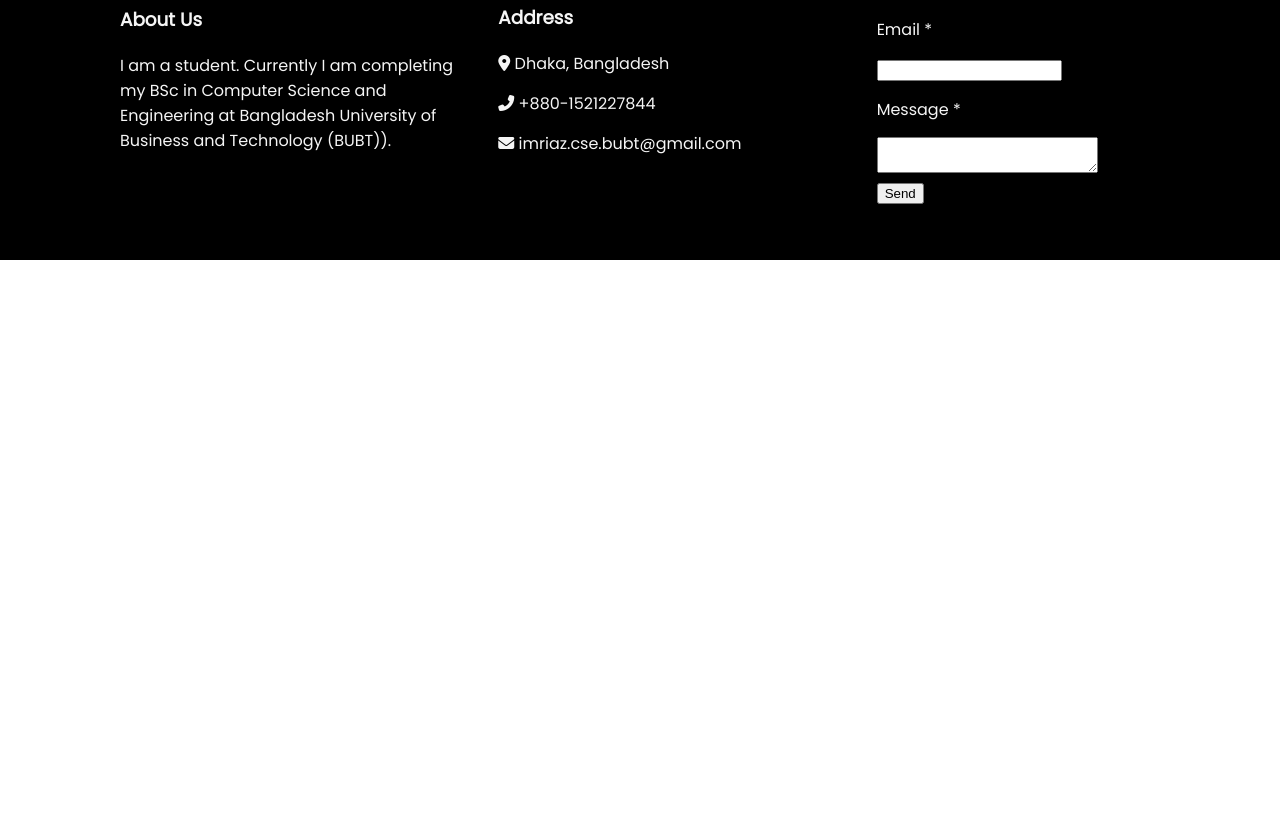
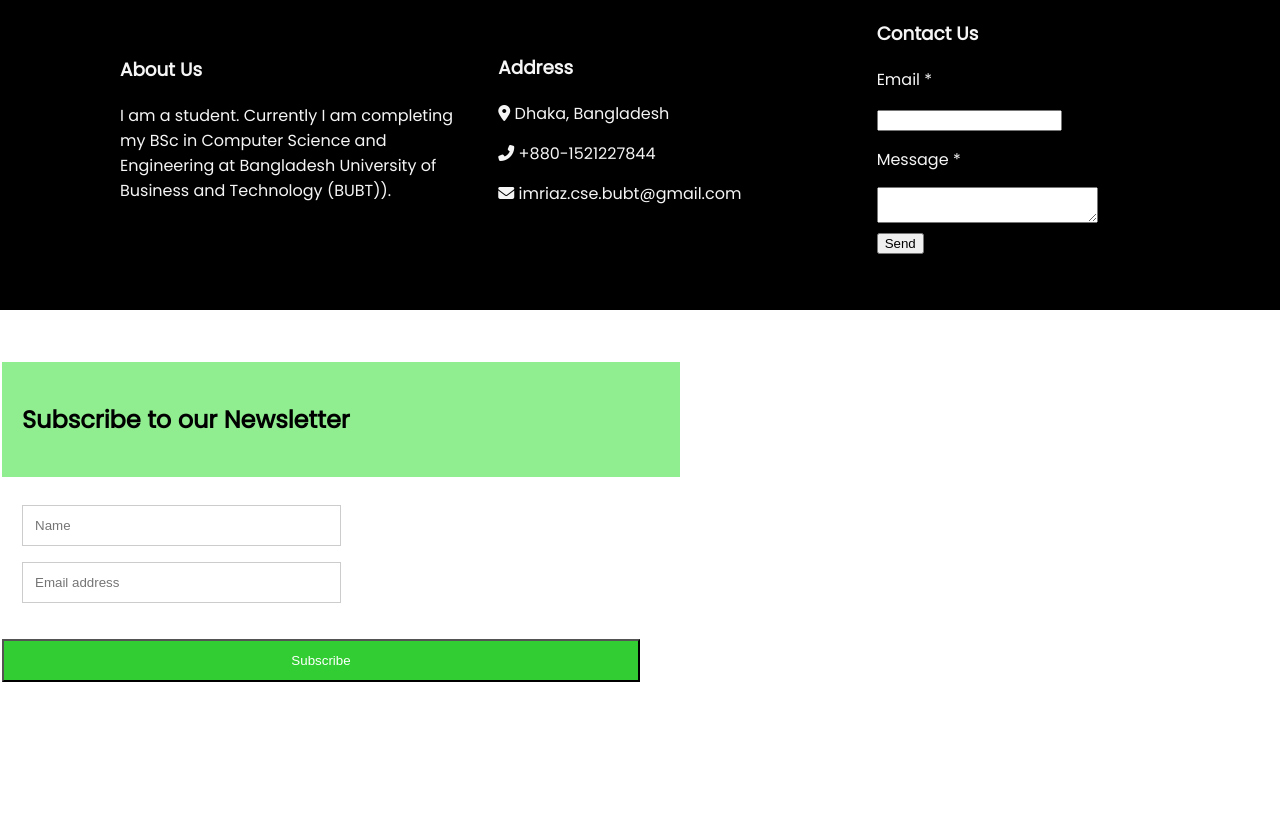
Before and after one commit to Imriaz/football-website, a plain HTML site: page index.html in a window 1280 px wide. Shown: the part 3503-4343 px from the top of the page. Before the commit the page ends 3763 px from the top, so only its background shows below. Drawn offline with Linux system fonts and the light colour scheme.

Commit message:
All done

```diff
--- a/index.html
+++ b/index.html
@@ -290,8 +290,25 @@
     </section>
     <!-- about us footer part ends here  -->
 
+    <!-- Subscribe Newslatter section start here -->
+    <form class="news-latter" action="">
+        <div class="form-container">
+            <h2>Subscribe to our Newsletter</h2>
+        </div>
+
+        <div class="form-container" style="background-color:white">
+            <input type="text" placeholder="Name" name="name" required>
+            <input type="text" placeholder="Email address" name="mail" required>
+        </div>
+
+        <div>
+            <input class="form-submit-button" type="submit" value="Subscribe">
+        </div>
+    </form>
+    <!-- Subscribe Newslatter section end here -->
+
     <!-- Footer Start -->
-    <!-- <footer>
+    <footer>
         <div>
             <img src="images/Logo.png" alt="">
         </div>
@@ -304,7 +321,8 @@
         <div class="copyright">
             Copyright <i class="far fa-copyright"></i> 2022 Football
         </div>
-    </footer> -->
+    </footer>
+    <!-- Footer End -->
 </body>
 
 </html>
--- a/styles/style.css
+++ b/styles/style.css
@@ -224,17 +224,6 @@ height: 427px;
 
 /* Math Highlights Section End */
 
-/* Footer Section Start */
-
-footer{
-    width: 483.87px;
-    height: 213px;
-    margin-left: 475px;
-    margin-right: 481.13px;
-    margin-top: 154px;
-    margin-bottom: 63px;
-}
-
 /* footers 1st part designed Start (about us part) */
 /* used flex  */
 .footer-main-content{
@@ -244,6 +233,7 @@ footer{
     padding: 45px;
     padding-left: 100px;
     align-items: center;
+    margin-top: 50px;
 }
 .left,.center,.right{
     width: 31%;
@@ -276,6 +266,49 @@ footer{
 
 /* footers 1st part designed End(about us part) */
 
+/* Newslatter Section DEsign Start */
+/* Form Border*/
+.news-latter{
+    margin-top: 50px;
+    border: 2px solid white;
+  }
+
+  /* Add some padding and a grey background color to containers */
+  .form-container {
+      width: 50%;
+    padding: 20px;
+    background-color: lightgreen;
+  }
+
+  /* Style the input elements and the submit button */
+  input[type=text] {
+    width: 50%;
+    padding: 12px;
+    margin: 8px 0;
+    display: inline-block;
+    border: 1px solid #ccc;
+    box-sizing: border-box;
+  }
+
+  /* Style the submit button */
+  .form-submit-button{
+    width: 50%;
+    background-color:limegreen;
+    color: white;
+    padding: 12px;
+    margin: 8px 0;
+  }
+/* Newslatter Section DEsign End */
+
+/* Footer Section Start */
+footer{
+    width: 483.87px;
+    height: 213px;
+    margin-left: 475px;
+    margin-right: 481.13px;
+    margin-top: 154px;
+    margin-bottom: 63px;
+}
 /* Footer Banner */
 footer img{
     width: 483.87px;
@@ -319,7 +352,6 @@ footer img{
      height: 138px;
      margin-left: 16px;
      margin-top: 112px;
-
      }
 
  .second-half{
@@ -328,12 +360,9 @@ footer img{
      margin-left: 15px;
      margin-top: 374px;
      margin-bottom: 61.83px;
-
-
      }
 
  .second-half:hover{
-
      transform: rotate(360deg);
      transition: transform 2s ease-in-out;
     }
@@ -345,7 +374,6 @@ footer img{
     .first-three-players, .second-three-players, .third-three-players, .fourth-three-players{
      grid-template-columns: repeat(1  ,1fr) ;
      margin: 0px 15px 24px 15px;
-
      }
 
     .footer-main-content{
@@ -361,8 +389,7 @@ footer img{
         margin: 10px;
     }
 
-
-    /* .footer-image{
+    .footer-image{
      width: 75px;
      height: 63px;
      margin-left: 1px;
@@ -376,57 +403,9 @@ footer img{
      margin-left: 95px;
      margin-right: 95px;
 
-    } */
-
-
     }
-/* Tablet Devices */
-/* @media only screen and (min-width:688px) and (max-width:992px){
-   .container{
-       width: 100%;
-   }
-   .players, .blog, .courses{
-       grid-template-columns: repeat(2,1fr);
  }
 
-} */
-
-/* responsive design starts */
-/* mediaquery */
-
-/* tablet device */
-/* @media only screen and (min-width:688px) and (max-width:992px) {
-    .container-section{
-        width: 100%;
-        height: auto;
-    }
-    .top-content h1{
-        margin: 5px;
-    }
-    .top-content, .banner-image img{
-        width: 80%;
-        margin: 15px;
-    }
-        .top-banner{
-            grid-template-columns: repeat(1,1fr);
-            background-color: #2D25A0;
-            justify-content: center;
-            width: 100%;
-    }
-    .blogs,.testimonial{
-        grid-template-columns: repeat(2,1fr);
-        justify-content: center;
-}
-    .footer-main-content{
-        display: grid;
-        grid-template-columns: repeat(2,1fr);
-        justify-content: center;
-    }
-    .left,.center,.right{
-        margin-bottom: 30px;
-    }
-    .footer-contents{
-        width: 100%;
-        margin: 40px;
-    }
-} */
+ /*--------------
+ Media Queries End
+ -----------------*/
```
Lines whose indentation alone changed are shown as unchanged.
